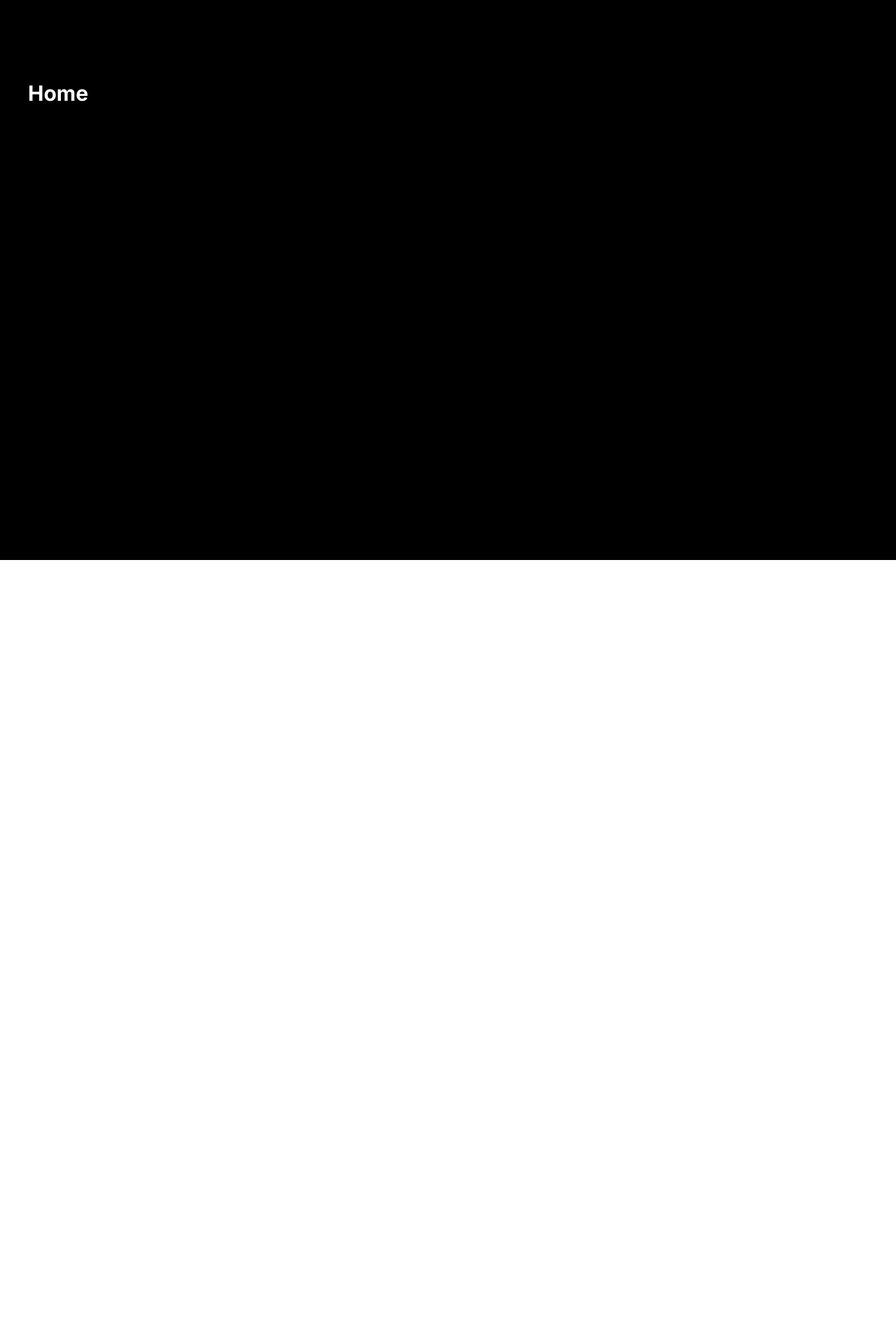
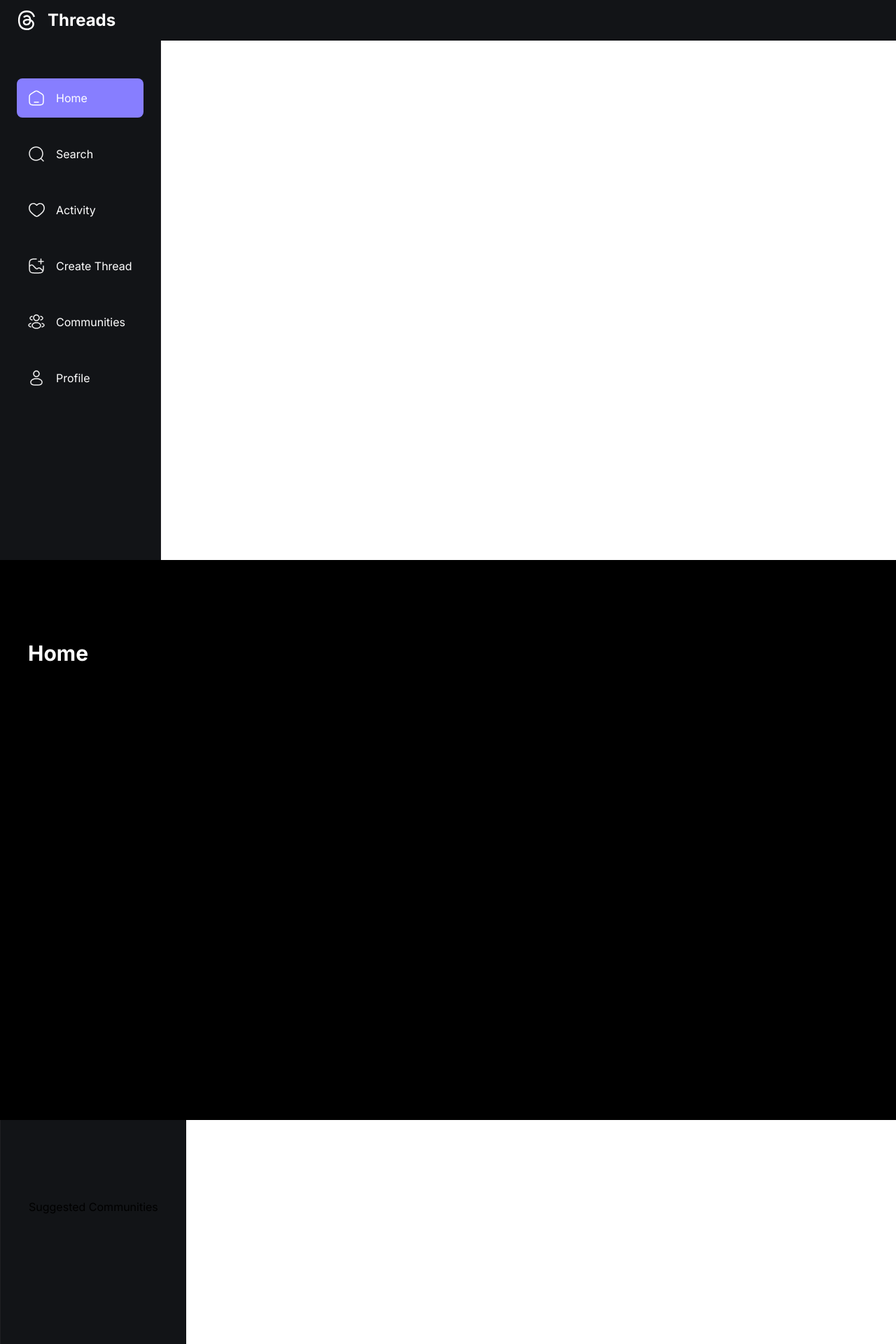
Before and after one commit to jmcauhy/threads, a Next.js app: page / in a window 1280 px wide. Shown: the top 1920 px of the page at 70% size. Before the commit the page ends 800 px from the top, so only its background shows below. Built offline with nearby package versions, Linux system fonts and the light colour scheme; no server answers.

Commit message:
Add base UI components to root layout

```diff
--- a/app/(root)/layout.tsx
+++ b/app/(root)/layout.tsx
@@ -1,6 +1,10 @@
 import { ClerkProvider } from "@clerk/nextjs"
 import { Inter } from 'next/font/google'
 
+import TopBar from "@/components/shared/TopBar"
+import LeftSidebar from "@/components/shared/LeftSidebar"
+import RightSidebar from "@/components/shared/RightSidebar"
+import BottomBar from "@/components/shared/BottomBar"
 import '../globals.css'
 
 import type { Metadata } from 'next'
@@ -17,13 +21,19 @@
       <ClerkProvider>
          <html lang="en">
             <body className={inter.className}>
+               <TopBar />
+
                <main>
+                  <LeftSidebar />
                   <section className="main-container">
                      <div className="w-full max-w-4x1">
                         {children}
                      </div>
                   </section>
+                  <RightSidebar />
                </main>
+
+               <BottomBar />
             </body>
          </html>
       </ClerkProvider>
```
